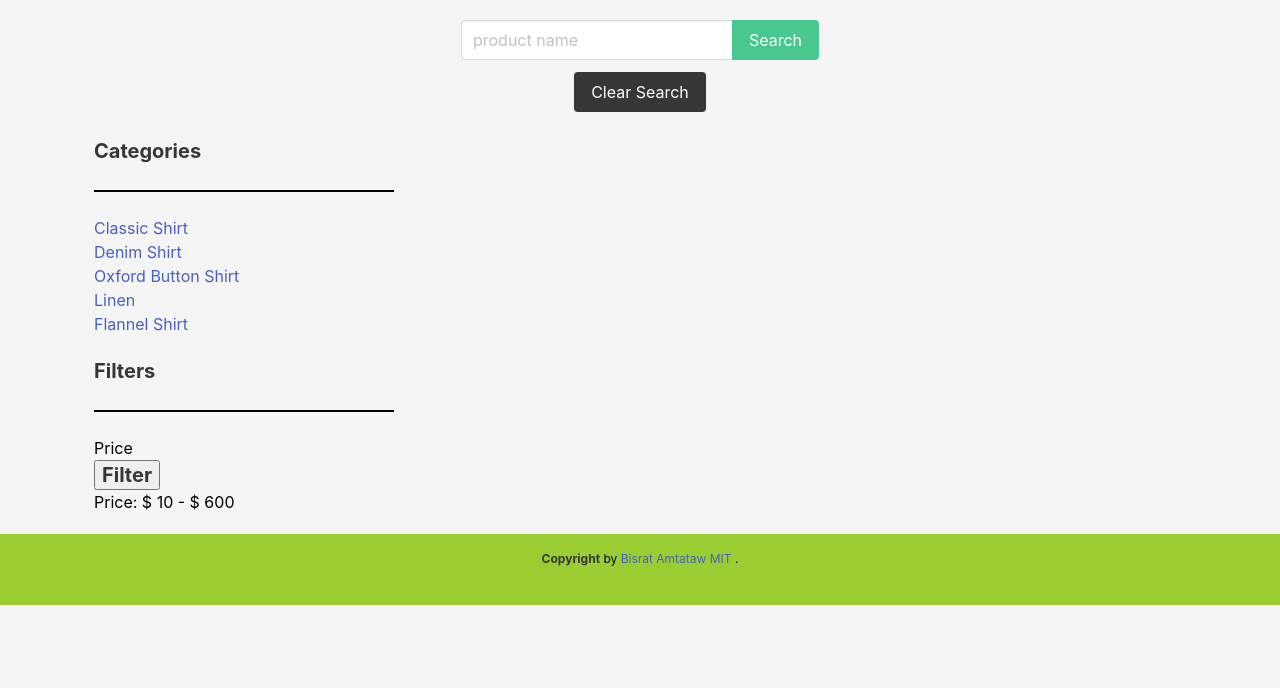
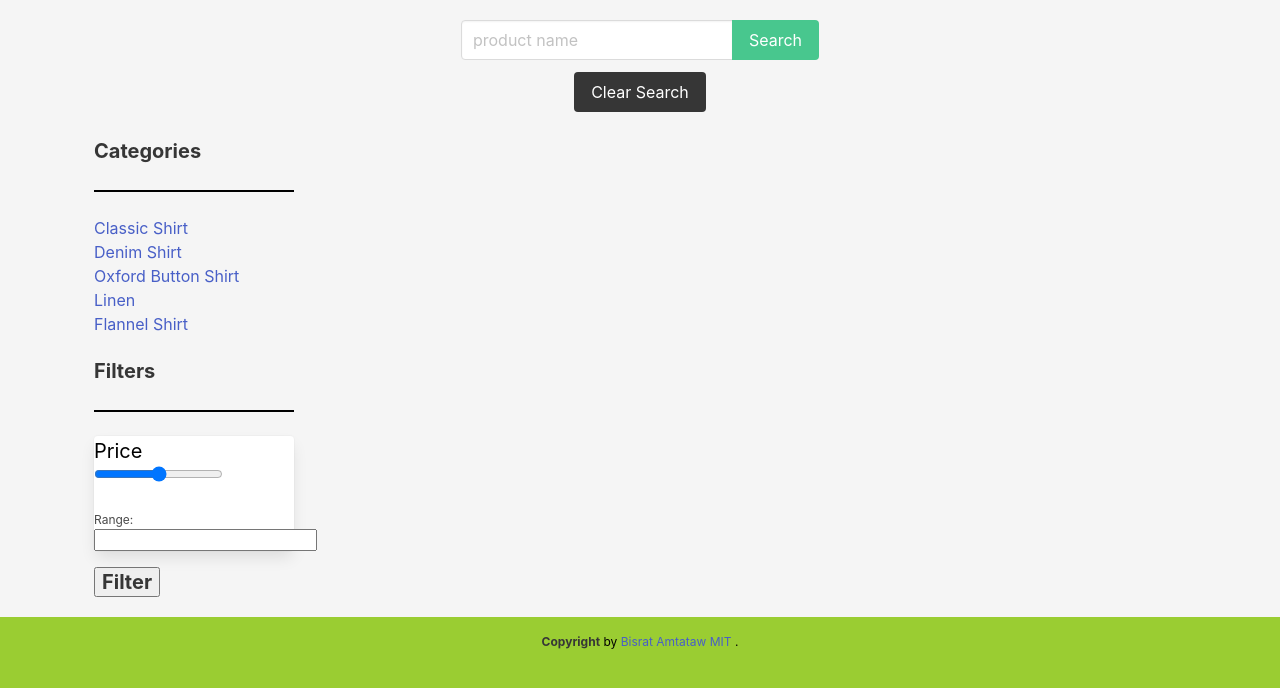
Before and after one commit to BISrat3/Style-App, a Django app: page /products/ in a window 1280 px wide. Shown: the part 176-864 px from the top of the page. Before the commit the page ends 781 px from the top, so only its background shows below. Run offline with Django 4.2, Linux system fonts and the light colour scheme; the visitor is signed in with stand-in values (Sample User, id 1); data that the repository does not hold is empty.

Commit message:
update the product page

```diff
--- a/main_style_app/static/styles/main.css
+++ b/main_style_app/static/styles/main.css
@@ -66,7 +66,8 @@ p {
     justify-content: left;
     margin-left: 30px;
     flex-wrap: wrap;
-    width:300px;
+    width:200px;
+    margin-right: 20px;
 }
 
 .welcome{
@@ -78,11 +79,26 @@ p {
 
 .product_galary{
     display: flex;
-    justify-content:right;
     flex-wrap: wrap;
-    margin-left: 20px;
-    gap:20px;
-    margin-left: 40px;
+    justify-content:center;
+    gap: 10px;
+}
+
+.product_card{
+    flex-direction: row;
+    flex-wrap: wrap;
+    /* max-width: 250px; */
+    /* max-height: 300px; */
+}
+
+.image_product{
+    max-width: 200px;
+    max-height: 170px;
+}
+
+.div-product-image{
+    max-width: 250px;
+    max-height: 200px;
 }
 
 .product_galary .card{
--- a/main_style_app/templates/product_list.html
+++ b/main_style_app/templates/product_list.html
@@ -54,13 +54,26 @@
         <h3 class="h3_categories"><strong>Filters</strong></h3>
         <hr />
       </div>
+      <div class="card mb-4">
+        <h5 class="h3_categories">Price</h5>
+        <div class="list-group list-group-flush">
+          <p class="list-group-item">
+            <input type="range" id="rangeInput" min="0" max="700" value="{{minMaxPrice.price}}" max={{minMaxPrice.price__max}} min={{minMaxPrice.price__min}} oninput="maxPrice.value=this.value"/>
+            <!-- min="0" max="700"  -->
+          </p><br />
+            <!-- <p>{{minMaxPrice.price__min}}-{{minMaxPrice.price__max}}</p> -->
+          <p class="list-group-item">
+            Range: <input type="number" value="{{minMaxPrice.price}}" max={{minMaxPrice.price__max}} min={{minMaxPrice.price__min}} class="form-control" onkeyup="rangeInput.value= this.value" id="maxPrice" min="0" max="700" />
+          </p>
+        </div>
+      </div>
       <div class="filter-price p-t-22 p-b-50 bo3">
-        <div class="m-text15 p-b-17">
+        <!-- <div class="m-text15 p-b-17">
           Price
-      </div>
-      <div class="wra-filter-bar">
-        <div id="filter-bar"></div>
-      </div>
+      </div> -->
+      <!-- <div class="wra-filter-bar">
+       <div id="filter-bar"></div>
+      </div> -->
       <div class="flex-sb-m flex-w p-t-16">
         <div class="w-size11">
           <button class="flex-c-m size4 bg7 bo-rad-15 hov1 s-text14 trans-0-4">
@@ -68,21 +81,20 @@
           </button>
         </div>
       </div>
-
       <div>
-        Price: $ <span class="price_range">10</span>
-        - $ <span class="upto_range">600</span>
-      </div>
+        <!-- Price: $ <span class="price_range">10</span>
+        - $ <span class="upto_range">600</span>--->
+       </div>
     </div>
   </div>
 </div>
   <div class="product_galary">
     {% for shirt in shirts %}
-    <a href="">
-      <div class="card">
-        <div class="card-image">
-          <figure class="image is-square">
-            <img src="{{shirt.img}}" alt="{{shirt.name}}" />
+    <!-- <a href=""> -->
+      <div class="product_card">
+        <div class="div-product-image">
+          <figure class="image is-square ">
+            <img src="{{shirt.img}}" alt="{{shirt.name}}" class="image_product"/>
           </figure>
         </div>
         <div class="card-header">
@@ -94,13 +106,13 @@
           </div>
 
         </div>
+      </div>
   <!-- <div class="card-header">
   </div> -->
   <!-- <div>
     <p class="card-product-review">{{product.review}</p>
   </div> -->
-  </div>
-  </a>
+  <!-- </a> -->
   {% endfor %}
 </div>
 </div>
--- a/main_style_app/views.py
+++ b/main_style_app/views.py
@@ -1,16 +1,22 @@
+import imp
 from unicodedata import category
 from django.shortcuts import render, redirect
 from django.views import View
-from django.http import HttpResponse
+from django.http import HttpResponse, JsonResponse
 from django.views.generic.base import TemplateView
 from .models import Products, ShirtHome, Category
 from django.contrib.auth import login
 from django.contrib.auth.forms import UserCreationForm
+from django.template.loader import render_to_string
 # Auth
 from django.contrib.auth.decorators import login_required
 from django.utils.decorators import method_decorator
+# from django_filters import rest_framework as filters
+
+# from rest_framework import generics
 
 class About(TemplateView):
+    # selected=Products.objects.filter(is_featured=True).order_by('category_id')
     template_name = "about.html"
     # def get(self, request):
     #     return HttpResponse("Product About")
@@ -40,7 +46,7 @@ class ProductsList(TemplateView):
 
         if name != None:
             context["shirts"] = Products.objects.filter(
-                name__icontains=name, user=self.request.user)
+                name__icontains=name)
         else:
             context["shirts"] = Products.objects.all()
         return context
@@ -95,7 +101,7 @@ class DenimList(TemplateView):
         context = super().get_context_data(**kwargs)
         name = self.request.GET.get("name")
         # if name != None:
-        context["shirts"] = Products.objects.filter( category_id= 3,
+        context["shirts"] = Products.objects.filter(category_id= 3,
             )
         # else:
         #     context["shirts"] = Products.objects.all()
@@ -142,3 +148,33 @@ class Signup(View):
         else:
             context = {"form": form}
             return render(request, "registration/signup.html", context)
+
+
+def filter_price(request):
+    minimumPrice = request.GET['minimumPrice']
+    maximumPrice = request.GET['maximumPrice']
+    allProducts = Products.objects.all().order_by('price').distinct()
+    allProducts = allProducts.filter(products__price__=minimumPrice)
+    allProducts = allProducts.filter(products__price__=maximumPrice)
+
+#     data = render_to_string('product_list.html', {'selected': allProducts})
+#     return JsonResponse({'selected': data})
+
+# def filter_price(request):
+#     product_filter = RangeFilter(request.GET)
+#     return render(request, 'product_list.html',{'product_filter': product_filter})
+
+
+# class ProductFilter(filters.FilterSet):
+#     min_price = filters.NumberFilter(field_name="price", lookup_expr='gte')
+#     max_price = filters.NumberFilter(field_name="price", lookup_expr='lte')
+
+#     class Meta:
+#         model = Products
+#         fields = ['min_price', 'max_price']
+
+
+# class ProductList(generics.ListAPIView):
+#     queryset = Products.objects.all()
+#     filter_backends = (filters.DjangoFilterBackend,)
+#     filterset_class = ProductFilter
```
Also changed, not shown: main_style_app/filters.py (added, +10 -0 lines), main_style_app/static/scripts/filter_products.js (added, +13 -0 lines), style_app/settings.py (+8 -0 lines).
